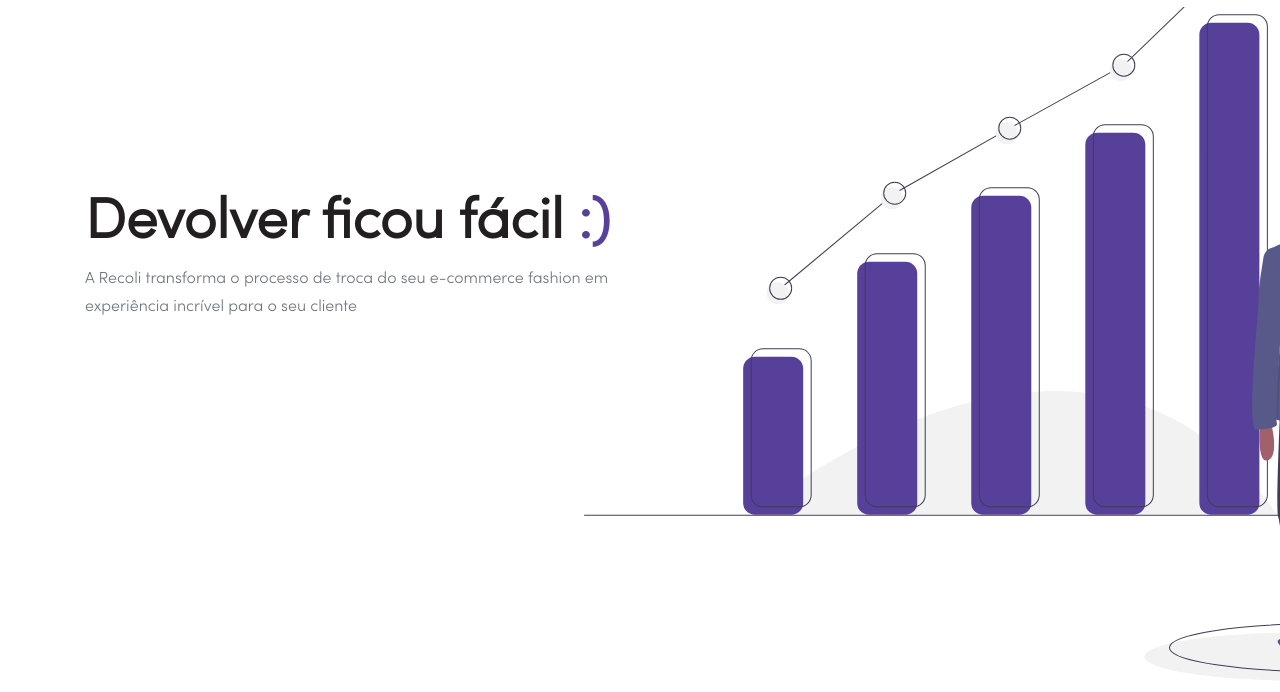
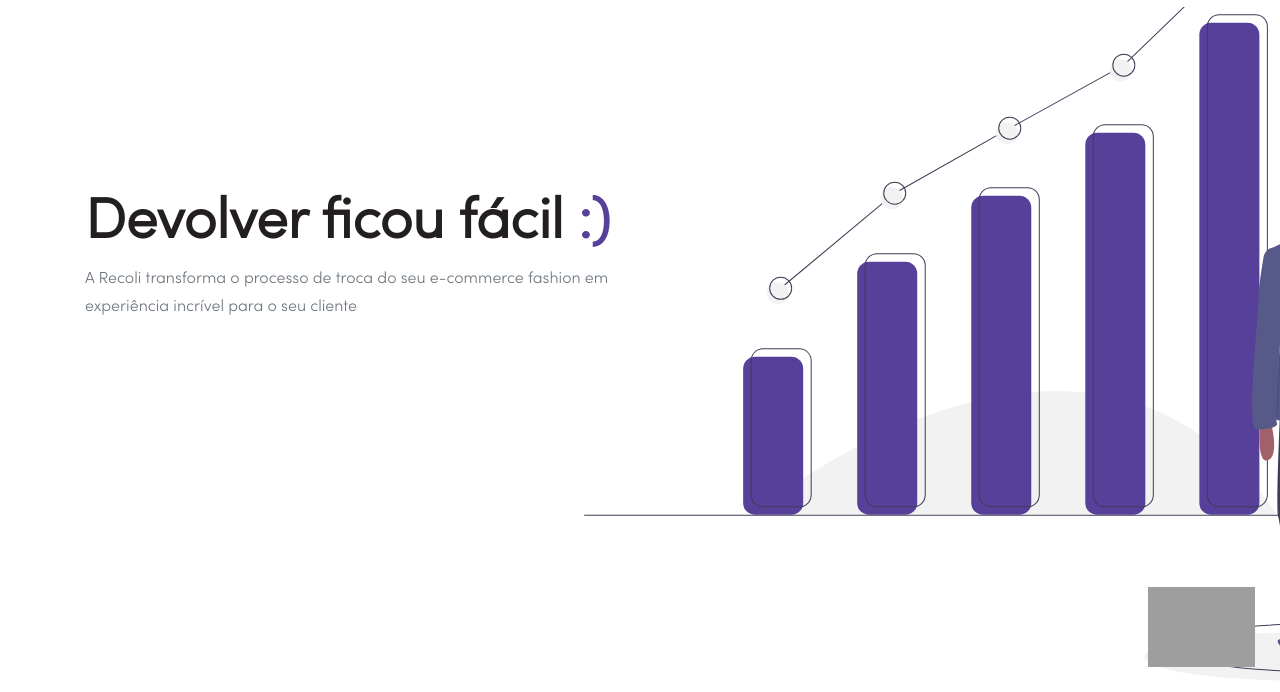
Before and after one commit to raafvargas/quero-dividendo-institutional, a plain HTML site: page index.html in a window 1280 px wide. Shown: the part 108-800 px from the top of the page. Drawn offline with Linux system fonts and the light colour scheme; grey boxes are pictures that could not be loaded; files whose address does not match are found by name.

Commit message:
whatsapp

```diff
--- a/index.html
+++ b/index.html
@@ -71,7 +71,7 @@
 
 <body data-spy="scroll" data-target=".site-navbar-target" data-offset="300">
 
-
+    <a href="https://api.whatsapp.com/send?phone=5511941288402" target="_blank"><img src="https://i.imgur.com/ryESuZ5.png" style="height:80px; position:fixed; bottom: 25px; right: 25px; z-index:99999;" data-selector="img"></a>
     <div id="overlayer"></div>
     <div class="loader">
         <div class="spinner-border text-primary" role="status">
```
